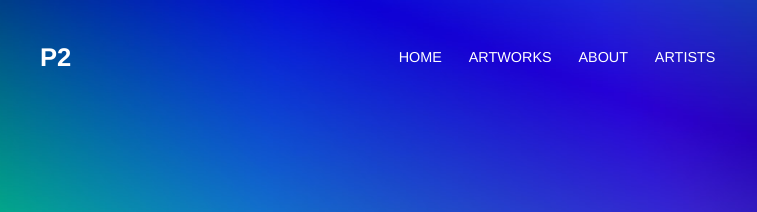
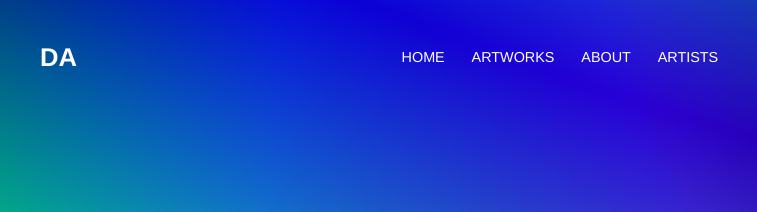
Before and after one commit to Ammar-Chalati/Projrct-2, a plain HTML site: page index.html in a window 1280 px wide. Shown: the top 212 px of the page, 32-789 px from the left. Drawn offline with Linux system fonts and the light colour scheme.

Commit message:
Update index.html

```diff
--- a/index.html
+++ b/index.html
@@ -19,7 +19,7 @@
     <header>
       <div class="container">
         <nav>
-          <a href="index.html" class="brand">P2</a>
+          <a href="index.html" class="brand">DA</a>
           <ul class="menu">
             <li><a href="#">Home</a></li>
             <li><a href="#">Artworks</a></li>
```
